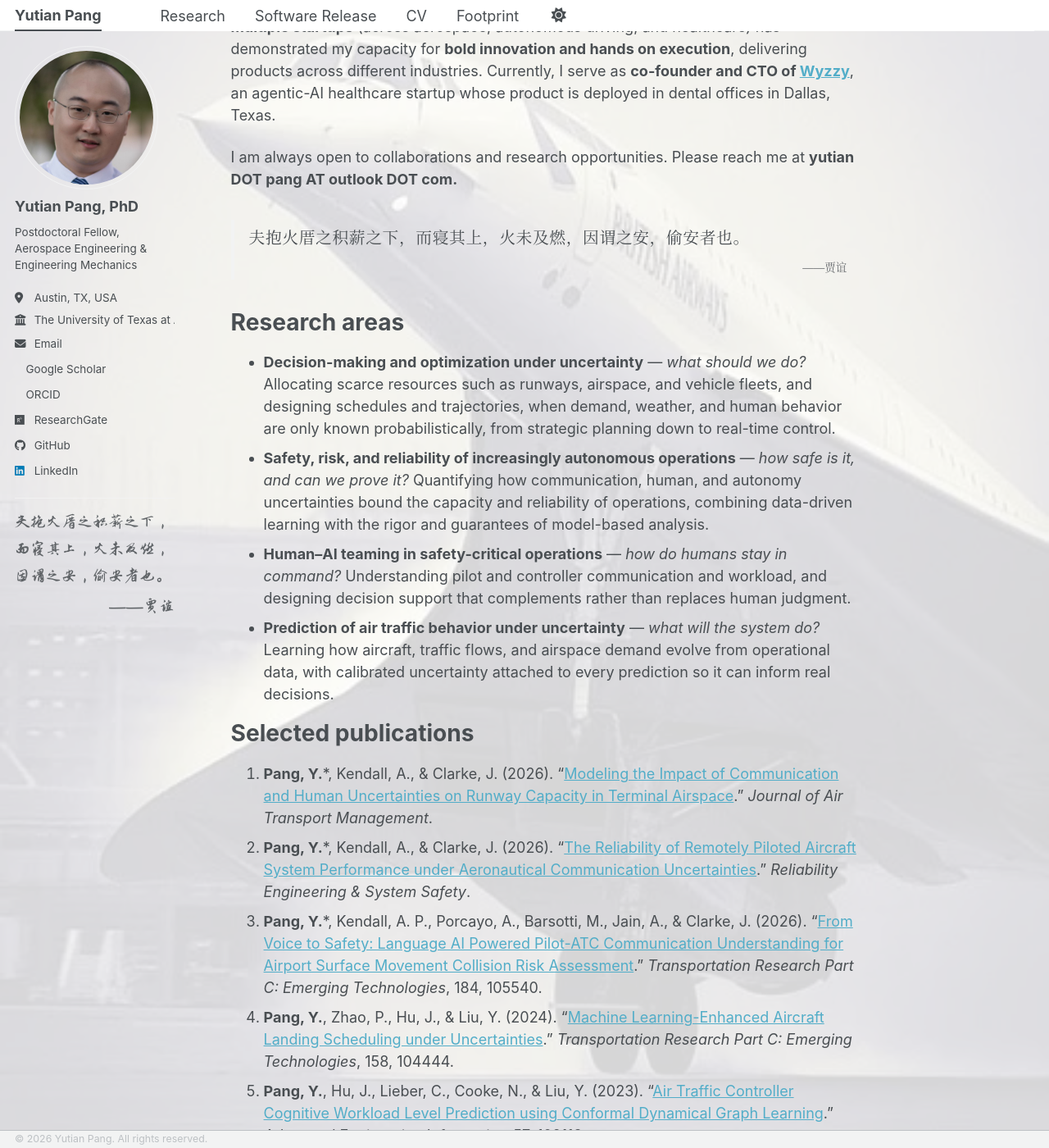
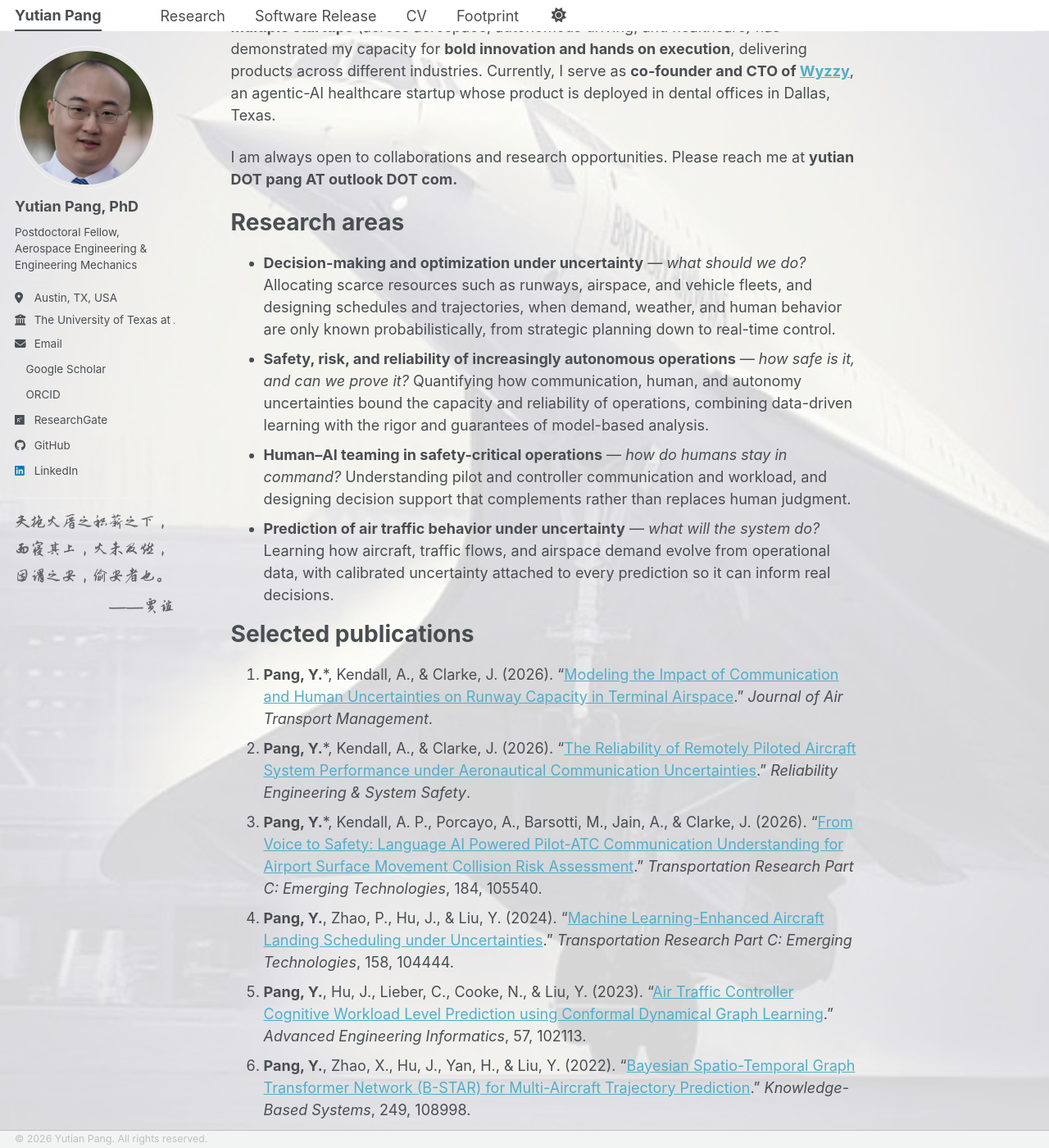
Before and after one commit to YutianPangASU/yutianpangasu.github.io, a Jekyll site: the page built from _pages/about.md, in a window 1280 px wide and 1400 px high, scrolled down 1220 px. Shown: the whole window at 82% size. Built offline with Jekyll 4.4.1, drawn with Linux system fonts in a browser that asks for light colours; a style sheet for code colours, icons or effects is not loaded.

Commit message:
Revert homepage epigraph quotation
The line is from Jia Yi's Zhi An Ce, not Guo Qin Lun, so the homepage
goes back to its previous state.

Co-Authored-By: Claude Opus 5 (1M context) <noreply@anthropic.com>

```diff
--- a/_pages/about.md
+++ b/_pages/about.md
@@ -18,11 +18,6 @@ My path has crossed the spectrum from models to data in stages. My Ph.D. at Ariz
 Alongside academia, I have **industry experience**. I worked full-time at Thales Group as a machine learning engineer in San Jose, California, where I built a background in security and privacy research for critical industries. A solution I developed there, an embedding protection tool, is now part of the Thales data security platform. Moreover, experience at **multiple startups** (across aerospace, autonomous driving, and healthcare) has demonstrated my capacity for **bold innovation and hands on execution**, delivering products across different industries. Currently, I serve as **co-founder and CTO of [Wyzzy](https://calls.wyzzy.ai/)**, an agentic-AI healthcare startup whose product is deployed in dental offices in Dallas, Texas.
 
 I am always open to collaborations and research opportunities. Please reach me at **yutian DOT pang AT outlook DOT com.**
-
-<blockquote class="epigraph" lang="zh-Hans">
-  <p>夫抱火厝之积薪之下，而寝其上，火未及燃，因谓之安，偷安者也。</p>
-  <footer>——贾谊</footer>
-</blockquote>
 
 Research areas
 ======
--- a/_sass/layout/_page.scss
+++ b/_sass/layout/_page.scss
@@ -469,26 +469,3 @@
   font-size: $type-size-6;
   color: var(--global-link-color);
 }
-
-/* epigraph quotation on the homepage */
-.page__content .epigraph {
-  margin: 2em 0;
-  padding: 0.25em 1em;
-  border-left: 0.25em solid var(--global-border-color);
-  font-style: normal;
-  font-family: Georgia, "Songti SC", "STSong", "Noto Serif CJK SC", "Source Han Serif SC", "SimSun", serif;
-  color: var(--global-text-color);
-
-  p {
-    margin: 0 0 0.4em;
-    font-size: 1.1em;
-    line-height: 1.8;
-    letter-spacing: 0.03em;
-  }
-
-  footer {
-    font-size: $type-size-6;
-    text-align: right;
-    opacity: 0.8;
-  }
-}
```
